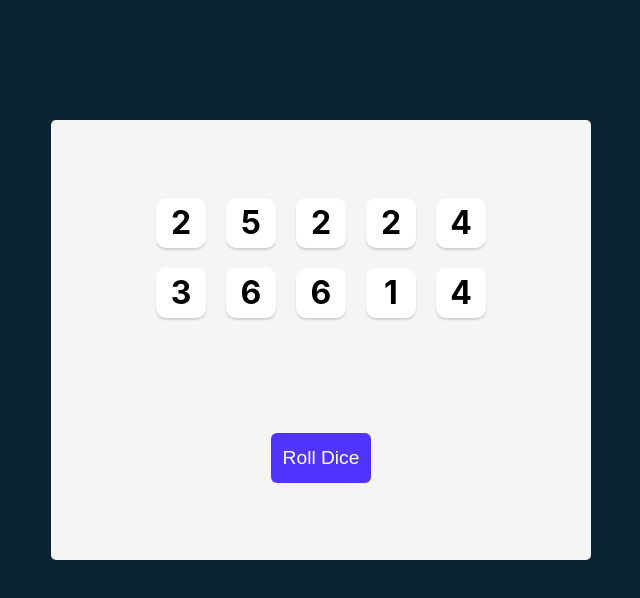
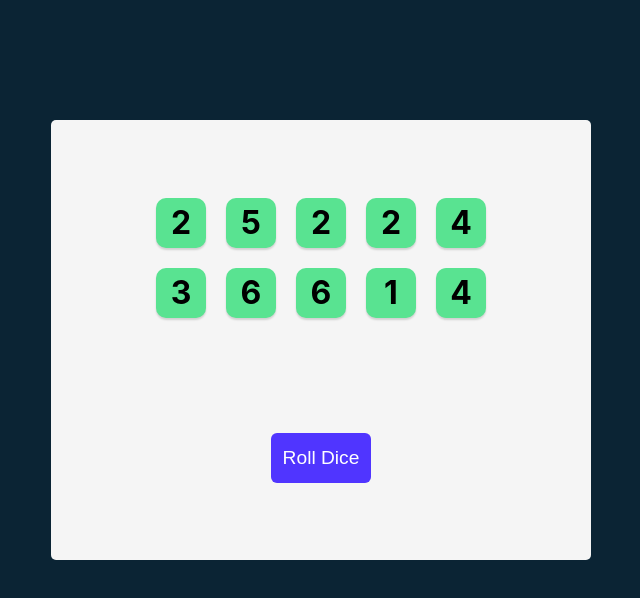
Before and after one commit to perezc52/tenzies, a React (Create React App) app: page / in a window 1280 px wide. Shown: the top 598 px of the page, without its empty margins (319-959 px from the left). Built offline with nearby package versions, Linux system fonts and the light colour scheme.

Commit message:
added ability to toggle dice

```diff
--- a/src/App.js
+++ b/src/App.js
@@ -12,11 +12,10 @@ function allNewDice() {
   for(let i = 0; i < 10; i++) {
     allNewDiceArray.push({
       value: Math.floor(Math.random() * 6) + 1,
-      isHeld: false,
+      isHeld: true,
       id: nanoid()
     })
   }
-  console.log(allNewDiceArray)
   return allNewDiceArray
 }
 
@@ -24,9 +23,15 @@ function rollDice() {
   setDice(allNewDice())
 }
 
+function holdDice(id) {
+  setDice(oldDice => oldDice.map(die => {
+    return die.id === id ? {...die, isHeld: !die.isHeld} : die
+  }))
+}
+
 const diceElements = dice.map((die, i) => {
   return (
-    <Die key={die.id} value={die.value}/>
+    <Die key={die.id} value={die.value} isHeld={die.isHeld} holdDice={() => holdDice(die.id)}/>
   )
 })
 
--- a/src/Die.js
+++ b/src/Die.js
@@ -1,8 +1,11 @@
 import React from "react"
 
 export default function Die(props) {
+    const style = {
+        backgroundColor: props.isHeld ? "#59E391" : "white"
+    }
     return (
-        <div className="die">
+        <div className="die" style={style} onClick={props.holdDice}>
             <h2 className="die-num">{props.value}</h2>
         </div>
     )
--- a/src/index.css
+++ b/src/index.css
@@ -48,7 +48,6 @@ main {
   justify-content: center;
   align-items: center;
   cursor: pointer;
-  background-color: white;
 }
 
 .die-num {
```
